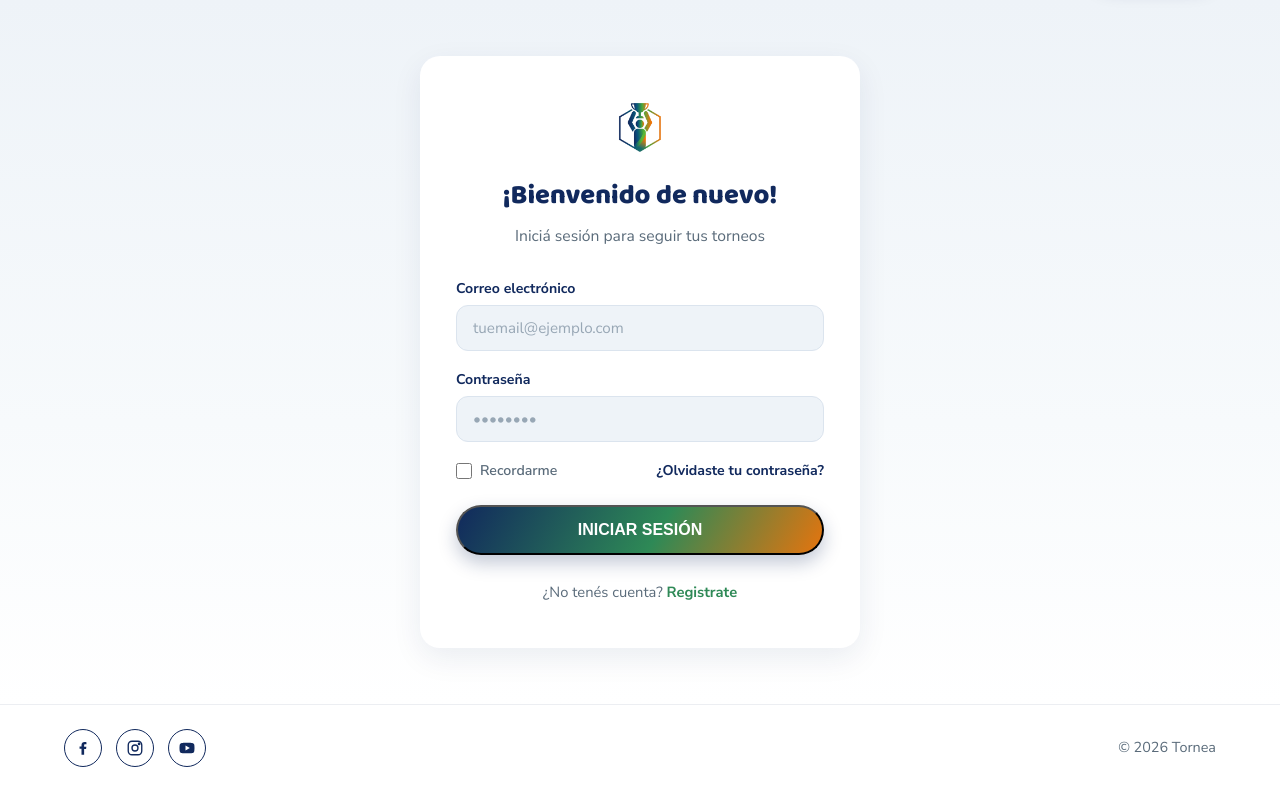
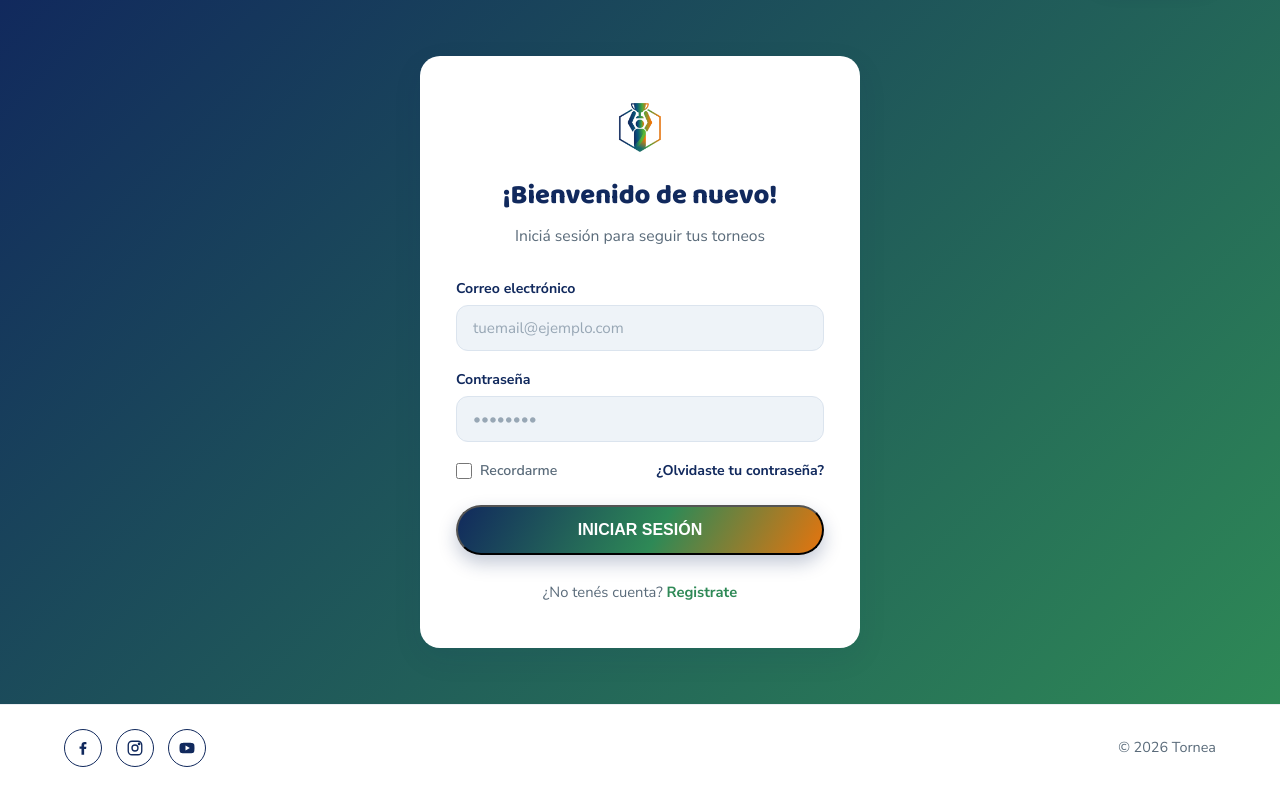
Before and after one commit to adapueto/tornea, a PHP site: page /login.html in a window 1280 px wide. Shown: the part 80-871 px from the top of the page. Run offline with PHP 8.4, Linux system fonts and the light colour scheme.

Commit message:
Cambia el fondo del login a degradé navy-green

```diff
--- a/css/auth.css
+++ b/css/auth.css
@@ -12,7 +12,7 @@
   align-items: center;
   justify-content: center;
   padding: 56px 24px;
-  background: linear-gradient(180deg, var(--bg-light) 0%, #f7fafc 60%, var(--white) 100%);
+  background: linear-gradient(135deg, var(--navy) 0%, var(--green) 100%);
 }
 
 .auth-card {
```
